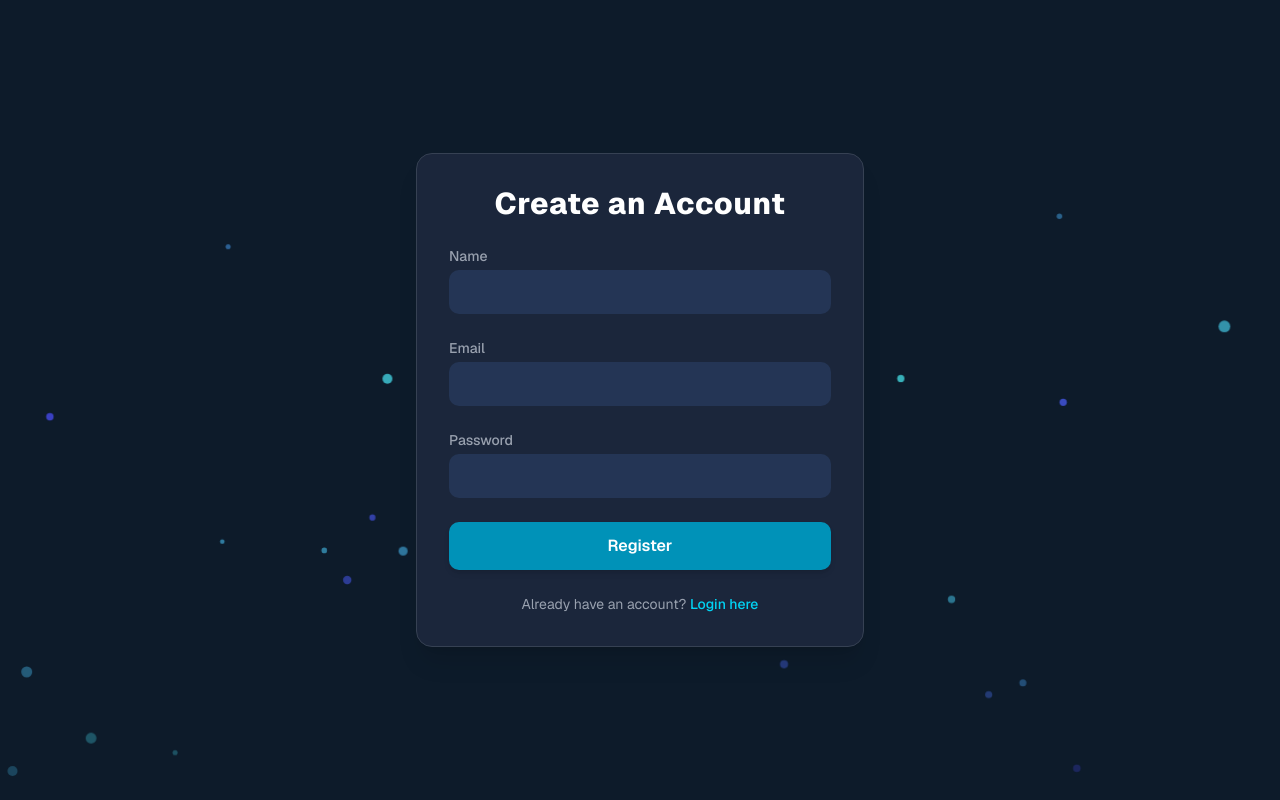
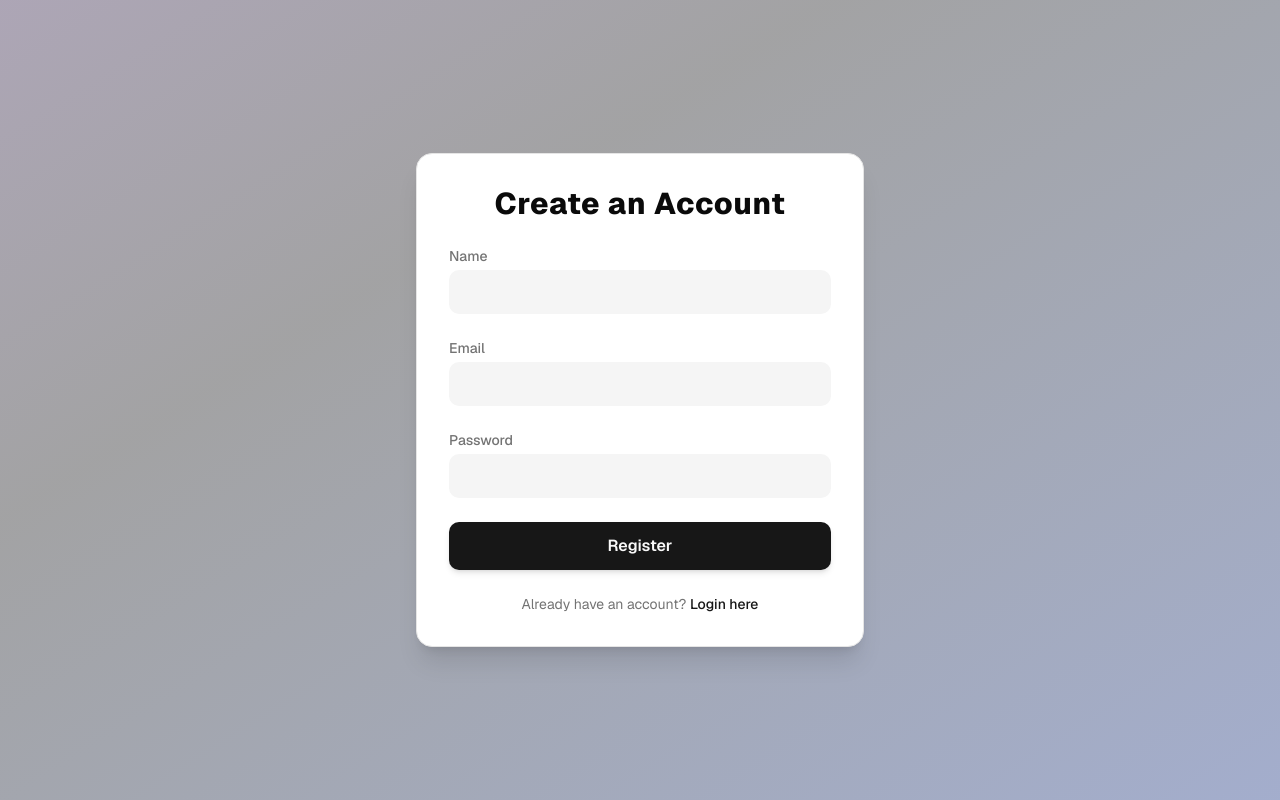
Before and after one commit to Pratikkp-code/TaskMaster, a Next.js app in the folder client/: page /register in a window 1280 px wide. Built offline with nearby package versions, Linux system fonts and the light colour scheme.

Commit message:
Update register

```diff
--- a/client/app/register/page.js
+++ b/client/app/register/page.js
@@ -3,6 +3,7 @@
 import { useState } from 'react';
 import { useRouter } from 'next/navigation';
 import Link from 'next/link';
+import { motion } from 'framer-motion';
 import authService from '../../services/auth.service.js';
 
 export default function Register() {
@@ -25,96 +26,85 @@ export default function Register() {
   };
 
   return (
-    <main className="min-h-screen relative overflow-hidden bg-[#0D1B2A] text-gray-200 font-sans p-6 flex items-center justify-center">
+    <main className="min-h-screen relative overflow-hidden bg-background text-foreground font-sans p-6 flex items-center justify-center">
       <style>
         {`
-        /* Keyframes for a high-tech particle animation */
-        @keyframes tech-float {
-          0% {
-            transform: translateY(0) scale(1) translateX(0);
-            opacity: 0.2;
-          }
-          50% {
-            transform: translateY(-50vh) scale(1.1) translateX(20px);
-            opacity: 0.8;
-          }
-          100% {
-            transform: translateY(-100vh) scale(1) translateX(0);
-            opacity: 0.2;
-          }
+        /* Keyframe animation for the background pulse effect */
+        @keyframes pulse-slow {
+          0% { background-position: 0% 50%; }
+          50% { background-position: 100% 50%; }
+          100% { background-position: 0% 50%; }
         }
-
-        .particle {
-          position: absolute;
-          bottom: -20px;
-          animation: tech-float linear infinite;
-          border-radius: 50%;
+        .animate-pulse-slow {
+          animation: pulse-slow 15s ease-in-out infinite;
+          background-size: 200% 200%;
         }
         `}
       </style>
 
-      <div className="absolute inset-0 z-0">
-        {[...Array(50)].map((_, i) => (
-          <svg
-            key={i}
-            className="particle"
-            style={{
-              left: `${Math.random() * 100}vw`,
-              animationDelay: `${Math.random() * 10}s`,
-              animationDuration: `${Math.random() * 10 + 5}s`,
-              width: `${Math.random() * 10 + 5}px`,
-              height: `${Math.random() * 10 + 5}px`,
-              fill: `hsl(${Math.random() * 60 + 180}, 80%, 60%)`
-            }}
-            viewBox="0 0 24 24"
-            xmlns="http://www.w3.org/2000/svg"
-          >
-            <circle cx="12" cy="12" r="10" />
-          </svg>
-        ))}
+      <div className="absolute inset-0 z-0 opacity-40">
+        <div className="absolute inset-0 bg-gradient-to-br from-purple-800 via-zinc-900 to-blue-800 animate-pulse-slow"></div>
       </div>
 
-      <div className="relative z-10 w-full max-w-md p-8 space-y-6 bg-[#1B263B] rounded-2xl shadow-xl border border-gray-700">
-        <h2 className="text-3xl font-extrabold text-center text-white tracking-wide">Create an Account</h2>
-        <form onSubmit={handleRegister} className="space-y-6">
+      <div className="relative z-10 w-full max-w-md p-8 space-y-6 bg-card rounded-2xl shadow-xl border border-border">
+        <motion.h2
+          initial={{ opacity: 0, y: -20 }}
+          animate={{ opacity: 1, y: 0 }}
+          transition={{ duration: 0.5, ease: "easeOut" }}
+          className="text-3xl font-extrabold text-center text-card-foreground tracking-wide"
+        >
+          Create an Account
+        </motion.h2>
+        <motion.form
+          initial={{ opacity: 0, y: 20 }}
+          animate={{ opacity: 1, y: 0 }}
+          transition={{ duration: 0.5, delay: 0.2, ease: "easeOut" }}
+          onSubmit={handleRegister}
+          className="space-y-6"
+        >
           <div>
-            <label className="block text-sm font-medium text-gray-400">Name</label>
+            <label className="block text-sm font-medium text-muted-foreground">Name</label>
             <input
               type="text"
               value={name}
               onChange={(e) => setName(e.target.value)}
-              className="w-full px-4 py-2 mt-1 text-gray-100 bg-[#243555] border-2 border-transparent rounded-lg focus:outline-none focus:border-cyan-500 transition-colors duration-200"
+              className="w-full px-4 py-2 mt-1 text-card-foreground bg-secondary border-2 border-transparent rounded-lg focus:outline-none focus:border-primary transition-colors duration-200"
               required
             />
           </div>
           <div>
-            <label className="block text-sm font-medium text-gray-400">Email</label>
+            <label className="block text-sm font-medium text-muted-foreground">Email</label>
             <input
               type="email"
               value={email}
               onChange={(e) => setEmail(e.target.value)}
-              className="w-full px-4 py-2 mt-1 text-gray-100 bg-[#243555] border-2 border-transparent rounded-lg focus:outline-none focus:border-cyan-500 transition-colors duration-200"
+              className="w-full px-4 py-2 mt-1 text-card-foreground bg-secondary border-2 border-transparent rounded-lg focus:outline-none focus:border-primary transition-colors duration-200"
               required
             />
           </div>
           <div>
-            <label className="block text-sm font-medium text-gray-400">Password</label>
+            <label className="block text-sm font-medium text-muted-foreground">Password</label>
             <input
               type="password"
               value={password}
               onChange={(e) => setPassword(e.target.value)}
-              className="w-full px-4 py-2 mt-1 text-gray-100 bg-[#243555] border-2 border-transparent rounded-lg focus:outline-none focus:border-cyan-500 transition-colors duration-200"
+              className="w-full px-4 py-2 mt-1 text-card-foreground bg-secondary border-2 border-transparent rounded-lg focus:outline-none focus:border-primary transition-colors duration-200"
               required
             />
           </div>
-          <button type="submit" className="w-full py-3 font-semibold text-white bg-cyan-600 rounded-lg hover:bg-cyan-700 transition-all shadow-md transform active:scale-95">
+          <motion.button
+            whileHover={{ scale: 1.05 }}
+            whileTap={{ scale: 0.95 }}
+            type="submit"
+            className="w-full py-3 font-semibold text-primary-foreground bg-primary rounded-lg hover:bg-cyan-700 transition-all shadow-md transform active:scale-95"
+          >
             Register
-          </button>
+          </motion.button>
           {message && <p className="text-center text-red-500">{message}</p>}
-        </form>
-         <p className="text-center text-sm text-gray-400">
+        </motion.form>
+          <p className="text-center text-sm text-muted-foreground">
           Already have an account?{' '}
-          <Link href="/login" className="font-medium text-cyan-400 hover:underline">
+          <Link href="/login" className="font-medium text-primary hover:underline">
             Login here
           </Link>
         </p>
```
